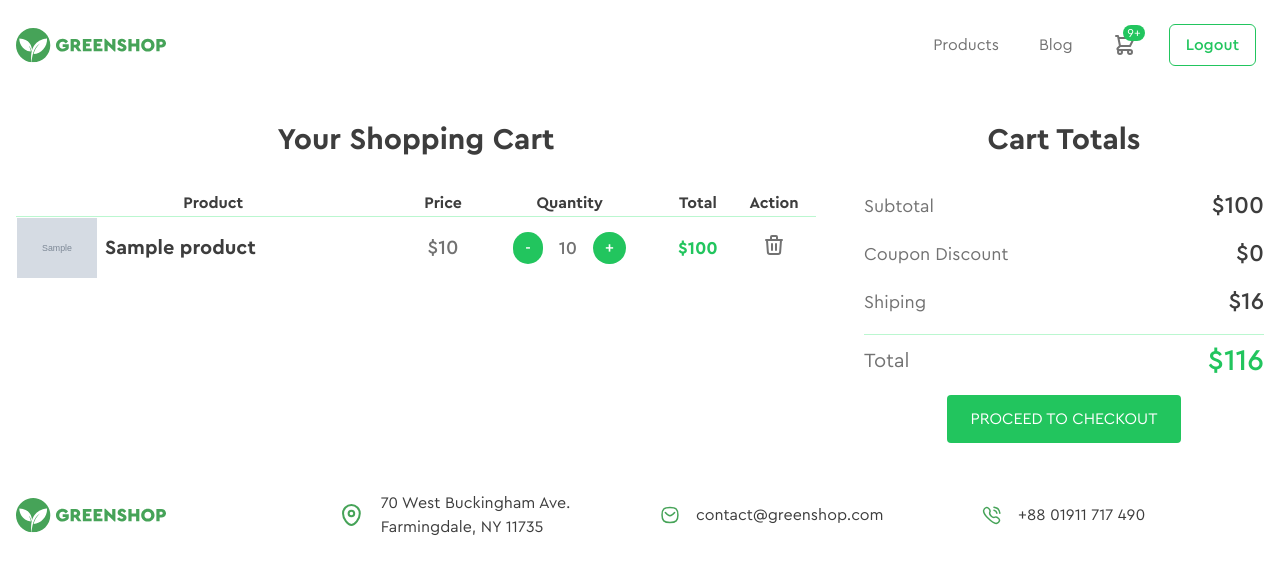
After one commit to SharyZ/greenshop-website, a Django app: page /accounts/cart/ in a window 1280 px wide. The commit adds this page. Shown: the top 574 px of the page. Run offline with Django 4.2, Linux system fonts and the light colour scheme; a user stored in the database is signed in; tables that the repository leaves empty hold one stand-in row (values such as "Sample post"); grey boxes marked "Sample" are stand-in pictures; some libraries are stand-ins or nearby versions.

Commit message:
create cart functionaliy

```diff
--- a/accounts/admin.py
+++ b/accounts/admin.py
@@ -1,7 +1,8 @@
 from django.contrib import admin
 
-from .models import Customer
+from .models import Address, Customer
 
 # Register your models here.
 
 admin.site.register(Customer)
+admin.site.register(Address)
--- a/accounts/models.py
+++ b/accounts/models.py
@@ -13,7 +13,19 @@ CITY_CHOICES = (
 
 class Customer(models.Model):
     user = models.OneToOneField(
-        User, on_delete=models.CASCADE, null=True, related_name='user')
+        User, on_delete=models.CASCADE, null=True, blank=True)
+    phone = models.CharField(
+        max_length=50, help_text="Your phone number like: +998XXYYYYYYY", null=True, blank=True)
+
+
+class Address(models.Model):
+    customer = models.ForeignKey(
+        Customer, on_delete=models.SET_NULL, blank=True, null=True)
     city = models.CharField(
-        max_length=100, choices=CITY_CHOICES, null=True, blank=True)
-    address = models.CharField(max_length=150, null=True, blank=True)
+        max_length=100, choices=CITY_CHOICES, null=False)
+    address = models.CharField(max_length=150, null=False)
+    cart = models.ForeignKey('products.Cart', null=True,
+                             blank=True, on_delete=models.SET_NULL)
+
+    def __str__(self):
+        return self.address
--- a/accounts/urls.py
+++ b/accounts/urls.py
@@ -1,9 +1,10 @@
 from django.urls import path
-from .views import logout_page, profile_page, login_page, signup_page
+from .views import cart_page, logout_page, profile_page, login_page, signup_page
 
 
 urlpatterns = [
     path('profile/', profile_page, name='profile'),
+    path('cart/', cart_page, name='cart'),
     path('login/', login_page, name='login'),
     path('signup/', signup_page, name='signup'),
     path('logout/', logout_page, name='logout'),
--- a/accounts/views.py
+++ b/accounts/views.py
@@ -1,4 +1,4 @@
-from django.shortcuts import render, redirect
+from django.shortcuts import get_object_or_404, render, redirect
 from django.contrib.auth import authenticate, login, logout
 from django.contrib.auth.decorators import login_required
 from django.contrib import messages
@@ -6,6 +6,8 @@ from django.contrib import messages
 
 from .forms import CustomerSignupForm
 from .models import Customer
+
+from products.models import Cart, Product
 
 # Create your views here.
 
@@ -73,3 +75,30 @@ def profile_page(request):
     template_name = 'accounts/profile.html'
 
     return render(request, template_name, context)
+
+
+@login_required(login_url='login')
+def cart_page(request):
+    customer = request.user.customer
+    cart, created = Cart.objects.get_or_create(customer=customer)
+    cart_items = cart.cartitem_set.all()
+
+    context = {
+        'cart_items': cart_items,
+        'cart': cart,
+    }
+    template_name = 'accounts/cart.html'
+
+    return render(request, template_name, context)
+
+
+@login_required(login_url='login')
+def add_product_to_cart(request, product_id):
+    user = request.user
+    product = get_object_or_404(Product, id=product_id)
+
+
+@login_required(login_url='login')
+def delete_product_from_cart(request, product_id):
+    user = request.user
+    product = get_object_or_404(Product, id=product_id)
--- a/products/admin.py
+++ b/products/admin.py
@@ -1,7 +1,7 @@
 from django.contrib import admin
 from django.utils.html import format_html
 
-from .models import Category, Product
+from .models import CartItem, Category, Cart, Product
 
 # Register your models here.
 
@@ -27,3 +27,5 @@ class ProductAdmin(admin.ModelAdmin):
 
 admin.site.register(Category, CategoryAdmin)
 admin.site.register(Product, ProductAdmin)
+admin.site.register(Cart)
+admin.site.register(CartItem)
--- a/products/models.py
+++ b/products/models.py
@@ -36,3 +36,41 @@ class Product(models.Model):
 
     def __str__(self):
         return self.name
+
+
+class Cart(models.Model):
+    customer = models.ForeignKey(
+        'accounts.Customer', null=True, blank=True, on_delete=models.CASCADE)
+    product = models.ForeignKey(
+        Product, null=True, blank=True, on_delete=models.CASCADE)
+    date_created = models.DateTimeField(auto_now_add=True)
+
+    @property
+    def get_cart_total(self):
+        cartitems = self.cartitem_set.all()
+        total = sum([item.get_total for item in cartitems])
+        return total
+
+    @property
+    def get_cart_items(self):
+        cartitems = self.cartitem_set.all()
+        total = sum([item.quantity for item in cartitems])
+        return total
+
+    @property
+    def get_cart_total_with_shiping(self, shiping=16):
+        return self.get_cart_total + shiping
+
+
+class CartItem(models.Model):
+    product = models.ForeignKey(
+        Product, null=True, blank=True, on_delete=models.SET_NULL)
+    cart = models.ForeignKey(
+        Cart, null=True, blank=True, on_delete=models.SET_NULL)
+    quantity = models.IntegerField(default=0, null=True, blank=True)
+    date_added = models.DateTimeField(auto_now_add=True)
+
+    @property
+    def get_total(self):
+        total = self.product.price * self.quantity
+        return total
--- /dev/null
+++ b/templates/accounts/cart.html
@@ -0,0 +1,122 @@
+{% extends 'layouts/main.html' %}
+
+<!-- -->
+
+{% block content %}
+<section class="container mx-auto max-w-7xl px-4 py-8">
+  <div class="flex space-x-12">
+    <div class="w-2/3">
+      <div class="mb-8 flex flex-col items-center justify-center space-y-3">
+        <h2 class="text-3xl font-bold">Your Shopping Cart</h2>
+      </div>
+      <table class="w-full table-auto">
+        <thead class="border-primary-200 border-b">
+          <tr>
+            <th class="text-black">Product</th>
+            <th class="text-black">Price</th>
+            <th class="text-black">Quantity</th>
+            <th class="text-black">Total</th>
+            <th class="text-black">Action</th>
+          </tr>
+        </thead>
+        <tbody>
+          {% for cart_item in cart_items %}
+          <tr class="text-center">
+            <td>
+              <div class="flex items-center space-x-2">
+                <img
+                  class="w-20"
+                  src="{{ cart_item.product.featured_image.url }}"
+                  alt="{{ cart_item.product.name }}"
+                />
+                <h3 class="text-xl font-bold">{{ cart_item.product.name }}</h3>
+              </div>
+            </td>
+            <td>
+              <span class="text-xl font-medium">
+                ${{ cart_item.product.price }}
+              </span>
+            </td>
+            <td>
+              <div class="flex items-center justify-center space-x-4">
+                <button
+                  class="bg-primary-500 rounded-full px-3 py-1 font-medium text-white"
+                >
+                  -
+                </button>
+                <span class="text-lg font-medium"
+                  >{{ cart_item.quantity }}</span
+                >
+                <button
+                  class="bg-primary-500 rounded-full px-3 py-1 font-medium text-white"
+                >
+                  +
+                </button>
+              </div>
+            </td>
+            <td>
+              <span class="text-primary-500 text-lg font-bold">
+                ${{ cart_item.get_total }}
+              </span>
+            </td>
+            <td>
+              <button>
+                <svg
+                  xmlns="http://www.w3.org/2000/svg"
+                  class="h-6 w-6"
+                  fill="none"
+                  viewBox="0 0 24 24"
+                  stroke="currentColor"
+                >
+                  <path
+                    stroke-linecap="round"
+                    stroke-linejoin="round"
+                    stroke-width="2"
+                    d="M19 7l-.867 12.142A2 2 0 0116.138 21H7.862a2 2 0 01-1.995-1.858L5 7m5 4v6m4-6v6m1-10V4a1 1 0 00-1-1h-4a1 1 0 00-1 1v3M4 7h16"
+                  />
+                </svg>
+              </button>
+            </td>
+          </tr>
+          {% endfor %}
+        </tbody>
+      </table>
+    </div>
+    <div class="w-1/3">
+      <div class="mb-8 flex flex-col items-center justify-center space-y-3">
+        <h2 class="text-3xl font-bold">Cart Totals</h2>
+      </div>
+      <div class="flex flex-col space-y-4">
+        <div class="flex items-center justify-between">
+          <p class="text-lg">Subtotal</p>
+          <h3 class="text-2xl font-medium">${{ cart.get_cart_total }}</h3>
+        </div>
+        <div class="flex items-center justify-between">
+          <p class="text-lg">Coupon Discount</p>
+          <h3 class="text-2xl font-medium">$0</h3>
+        </div>
+        <div class="flex items-center justify-between">
+          <p class="text-lg">Shiping</p>
+          <h3 class="text-2xl font-medium">$16</h3>
+        </div>
+        <div
+          class="border-primary-200 flex items-center justify-between border-t pt-2"
+        >
+          <p class="text-xl">Total</p>
+          <h3 class="text-primary-500 text-3xl font-medium">
+            ${{ cart.get_cart_total_with_shiping }}
+          </h3>
+        </div>
+        <div class="flex justify-center">
+          <a
+            href=""
+            class="bg-primary-500 hover:bg-primary-700 inline-block rounded py-3 px-6 uppercase text-white"
+          >
+            Proceed To Checkout
+          </a>
+        </div>
+      </div>
+    </div>
+  </div>
+</section>
+{% endblock content %}
--- a/templates/partials/header.html
+++ b/templates/partials/header.html
@@ -65,7 +65,7 @@
         </li>
         {% if request.user.is_authenticated %}
         <li>
-          <a href="cart.html" class="relative hidden p-2 md:flex">
+          <a href="{% url 'cart' %}" class="relative hidden p-2 md:flex">
             <svg
               xmlns="http://www.w3.org/2000/svg"
               class="h-6 w-6"
```
Also changed, not shown: accounts/migrations/0006_alter_customer_user.py (added), accounts/migrations/0007_remove_customer_address_remove_customer_city_and_more.py (added), products/migrations/0004_order.py (added), products/migrations/0005_cart_delete_order.py (added), products/migrations/0006_alter_cart_customer_cartitem.py (added).
